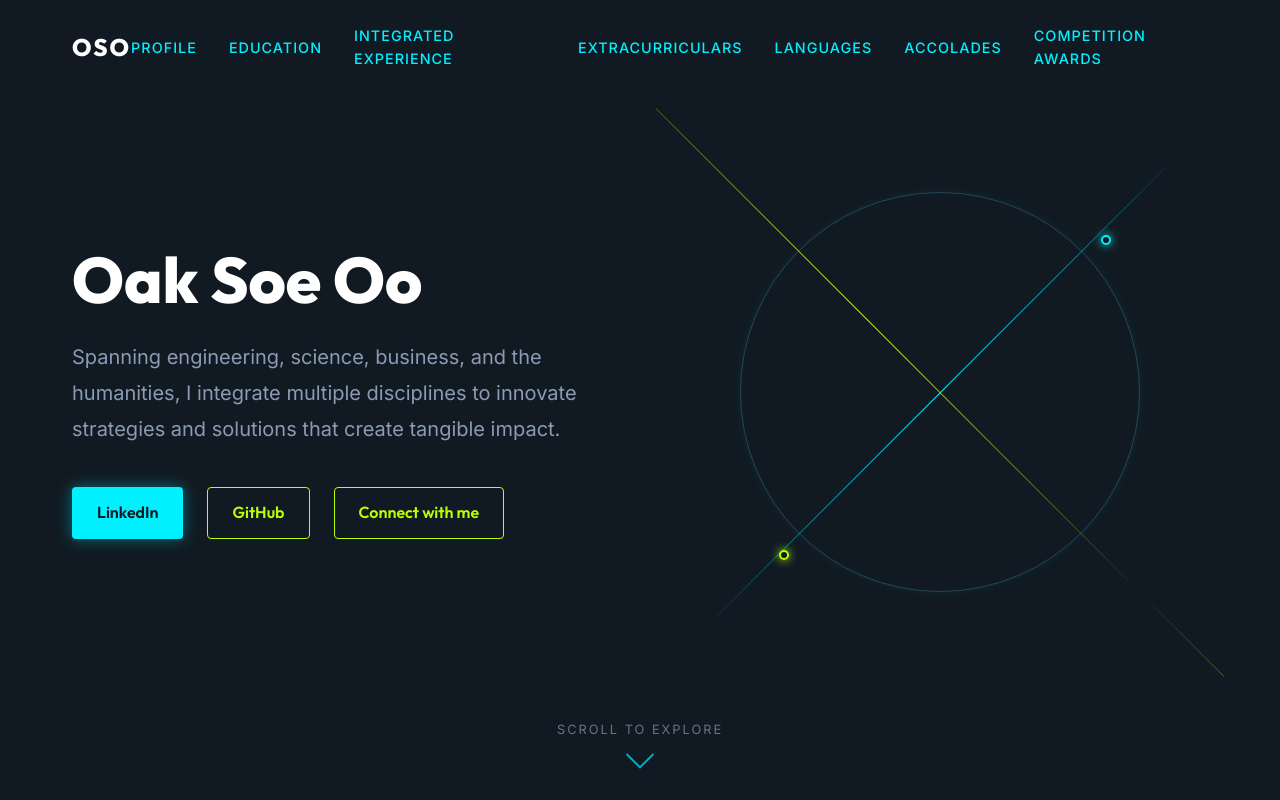
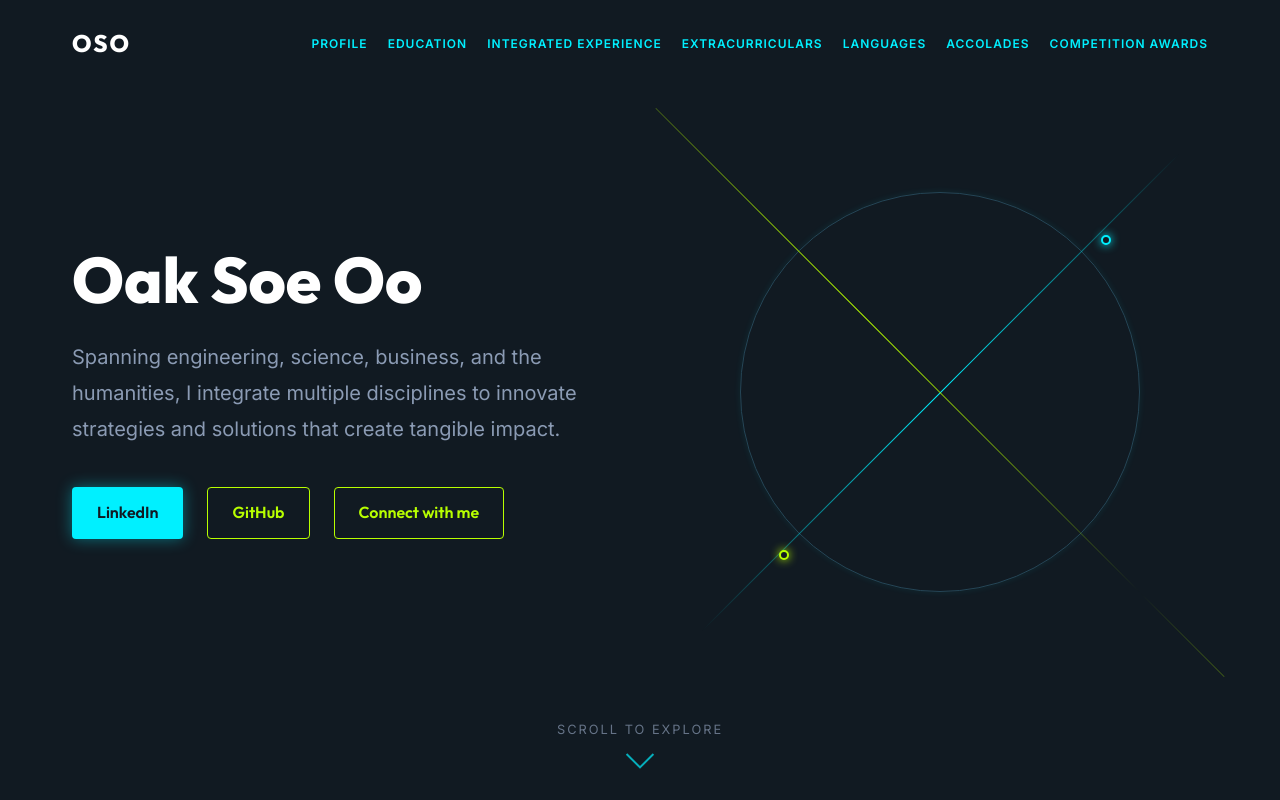
Before and after one commit to oak-23/portfolio, a React (Vite) app: page / in a window 1280 px wide. Shown: the top 800 px of the page. Built offline with nearby package versions, Linux system fonts and the light colour scheme.

Commit message:
Update Navbar.module.css

```diff
--- a/src/components/Navbar.module.css
+++ b/src/components/Navbar.module.css
@@ -33,13 +33,13 @@
 
 .links {
     display: flex;
-    gap: 2rem;
+    gap: 1.25rem;
     align-items: center;
 }
 
 .links a {
-    font-size: 0.9rem;
-    font-weight: 500;
+    font-size: 0.75rem;
+    font-weight: 600;
     text-transform: uppercase;
     letter-spacing: 1px;
 }
@@ -61,7 +61,7 @@
     transition: all 0.3s ease;
 }
 
-@media (max-width: 900px) {
+@media (max-width: 1100px) {
     .hamburger {
         display: flex;
     }
```
